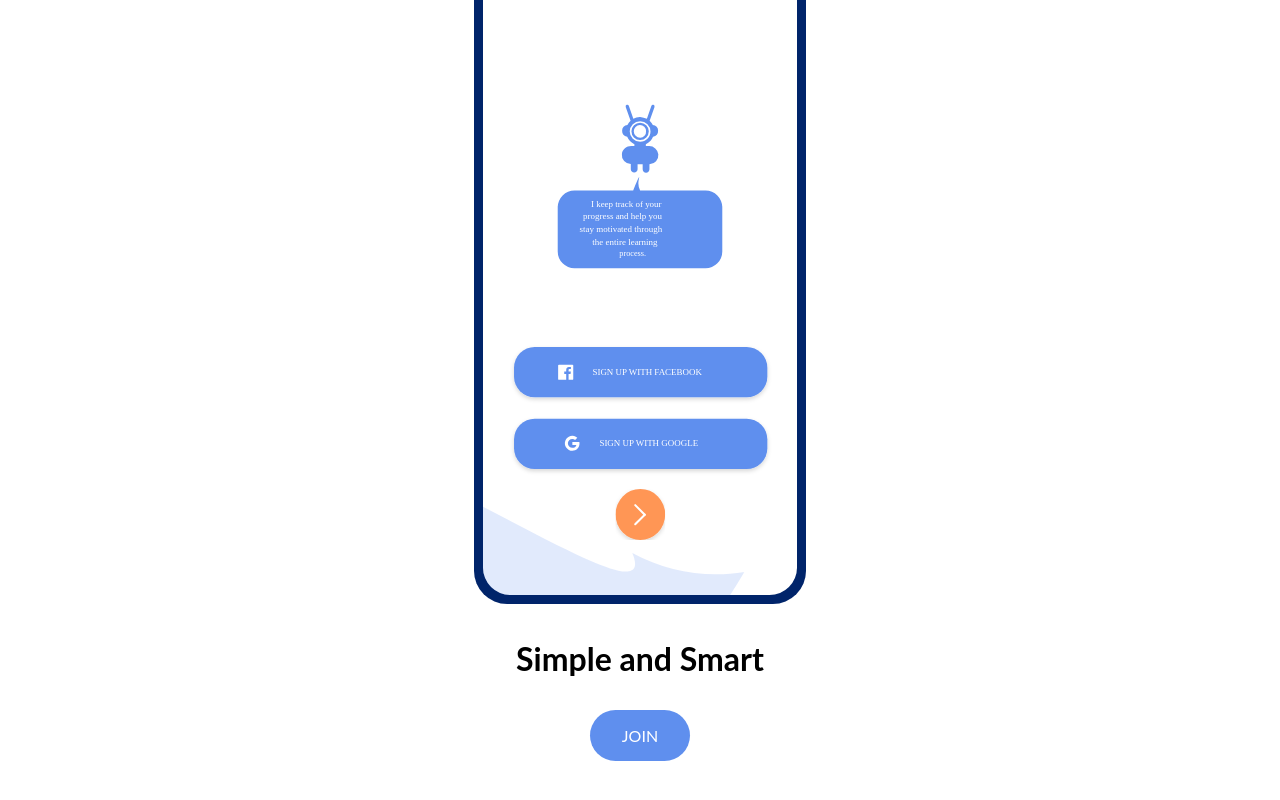
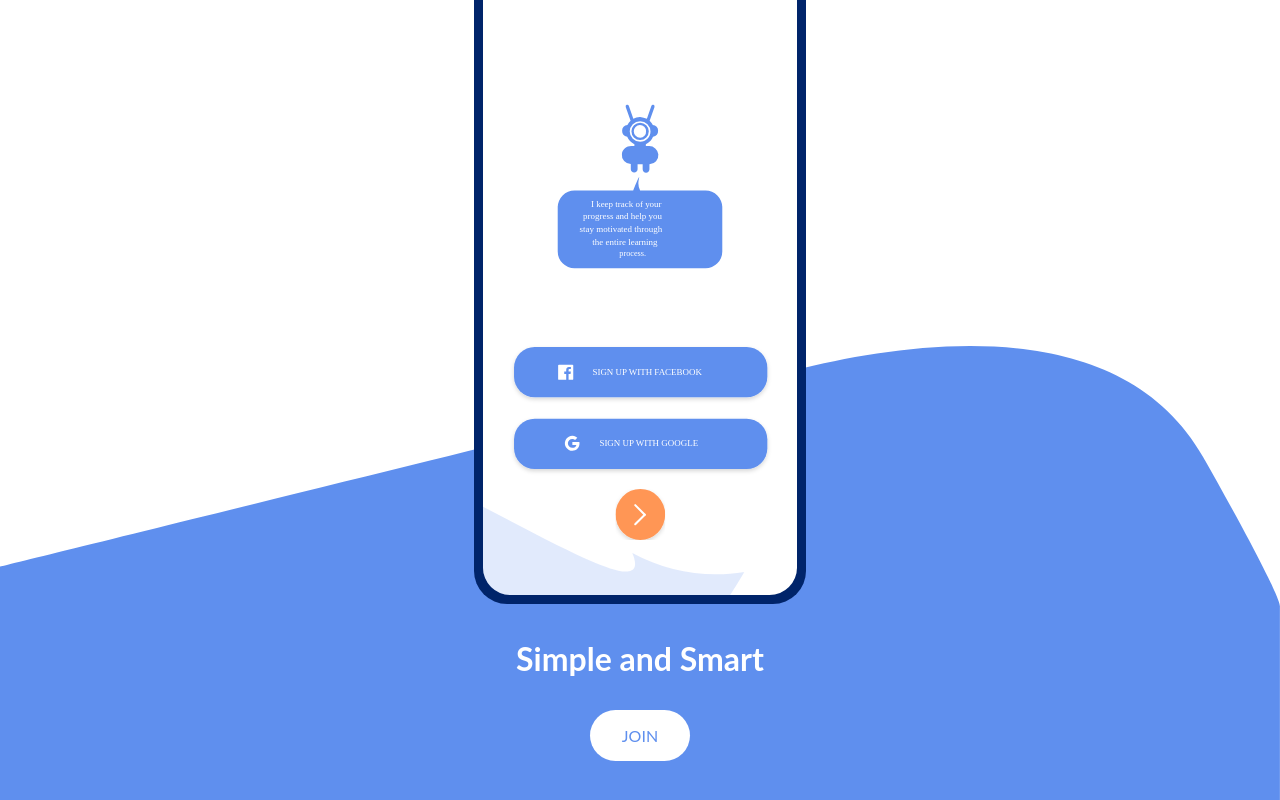
Before and after one commit to elishaking/squaredemy-web, a React (Create React App) app: page / in a window 1280 px wide. Shown: the part 2843-3643 px from the top of the page. Built offline with nearby package versions, Linux system fonts and the light colour scheme.

Commit message:
smart-bg

```diff
--- a/src/components/Home/Home.js
+++ b/src/components/Home/Home.js
@@ -7,6 +7,7 @@ import dashboard from '../../assets/images/dashboard.svg';
 import available from '../../assets/images/available.svg';
 import gPlay from '../../assets/images/g-play.svg';
 import squaredbot from '../../assets/images/squaredbot.svg';
+import smartBg from '../../assets/images/smart-bg.svg';
 
 export default class Home extends Component {
   render() {
@@ -63,9 +64,10 @@ export default class Home extends Component {
         </div>
 
         <div className="smart container">
-          <img src={squaredbot} alt="Simple and Smart" />
+          <img className="simple" src={squaredbot} alt="Simple and Smart" />
           <h1>Simple and Smart</h1>
-          <a href="#testing" className="fill">Join</a>
+          <a href="#testing" className="fill-white">Join</a>
+          <img className="bg" src={smartBg} alt="" />
         </div>
       </div>
     )
--- a/src/components/Home/Home.scss
+++ b/src/components/Home/Home.scss
@@ -116,14 +116,24 @@
 
   .smart {
     text-align: center;
+    position: relative;
 
-    img {
+    img.simple {
       height: 100vh;
       max-height: 700px;
     }
 
     h1 {
       margin: 1em 0;
+      color: white;
+    }
+
+    img.bg {
+      position: absolute;
+      z-index: -1;
+      left: 0;
+      bottom: 0;
+      width: 100%;
     }
   }
 }
```
Also changed, not shown: src/assets/images/smart-bg.svg (added).
